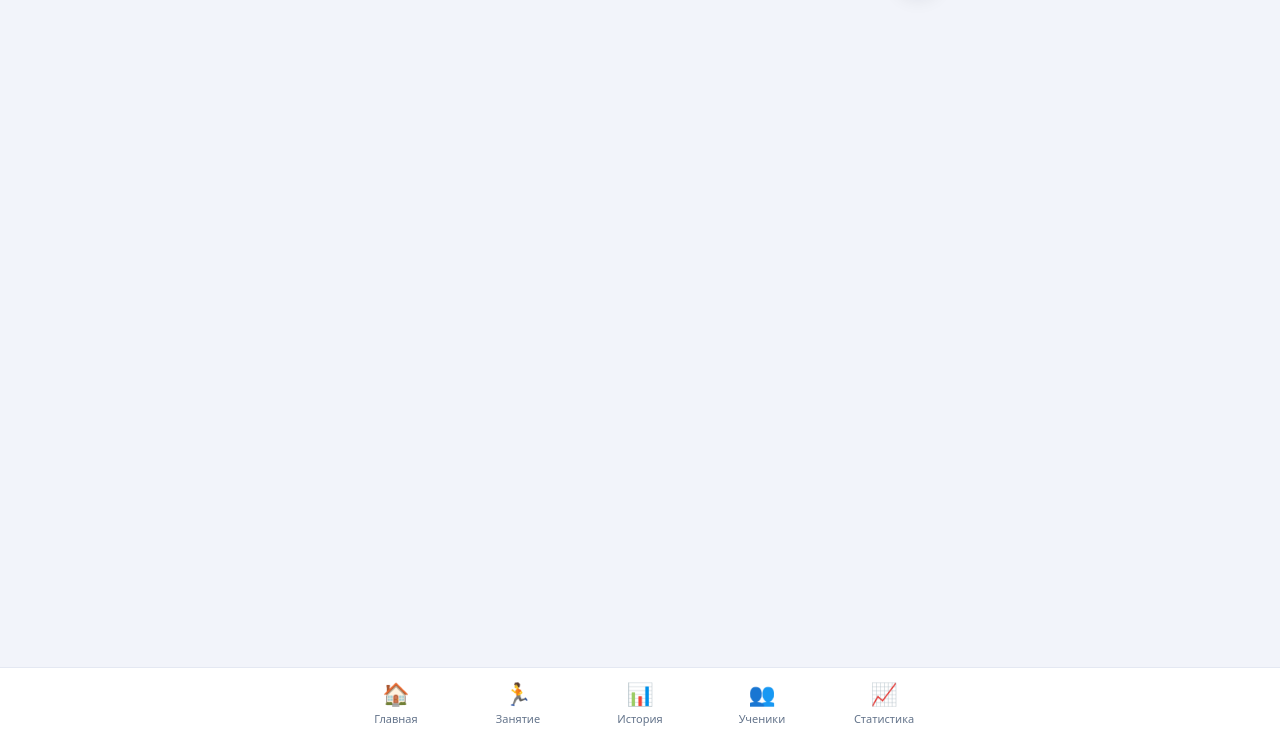
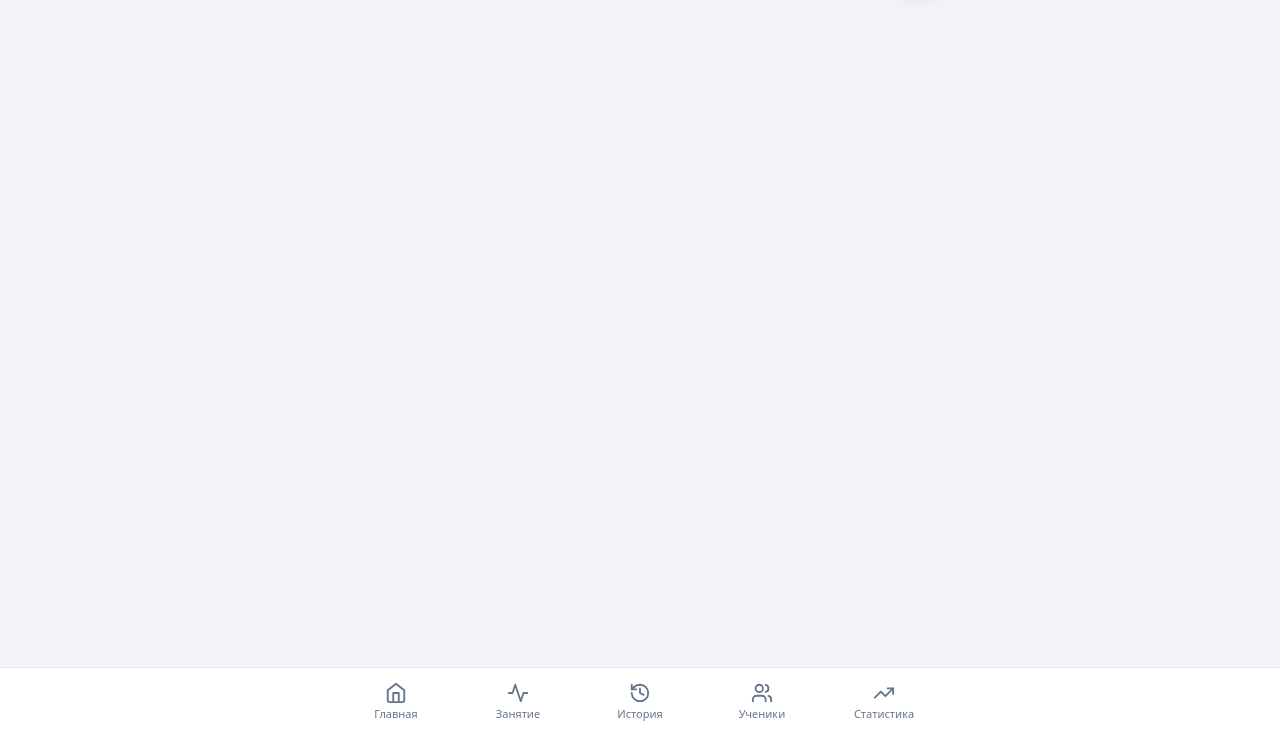
Before and after one commit to Kaguya2021/Project-peremena-, a website with bundled scripts: page public/index.html in a window 1280 px wide. Shown: the part 64-800 px from the top of the page. Built offline with nearby package versions, Linux system fonts and the light colour scheme.

Commit message:
Update index.html

```diff
--- a/public/index.html
+++ b/public/index.html
@@ -18,11 +18,26 @@
 </header>
 <main id="view"></main>
 <nav>
-  <button data-act="nav" data-v="home"><i>🏠</i>Главная</button>
-  <button data-act="nav" data-v="lesson"><i>🏃</i>Занятие</button>
-  <button data-act="nav" data-v="history"><i>📊</i>История</button>
-  <button data-act="nav" data-v="students"><i>👥</i>Ученики</button>
-  <button data-act="nav" data-v="stats"><i>📈</i>Статистика</button>
+  <button data-act="nav" data-v="home">
+    <svg width="22" height="22" viewBox="0 0 24 24" fill="none" stroke="currentColor" stroke-width="2" stroke-linecap="round" stroke-linejoin="round"><path d="m3 9 9-7 9 7v11a2 2 0 0 1-2 2H5a2 2 0 0 1-2-2z"/><polyline points="9 22 9 12 15 12 15 22"/></svg>
+    <span>Главная</span>
+  </button>
+  <button data-act="nav" data-v="lesson">
+    <svg width="22" height="22" viewBox="0 0 24 24" fill="none" stroke="currentColor" stroke-width="2" stroke-linecap="round" stroke-linejoin="round"><path d="M22 12h-4l-3 9L9 3l-3 9H2"/></svg>
+    <span>Занятие</span>
+  </button>
+  <button data-act="nav" data-v="history">
+    <svg width="22" height="22" viewBox="0 0 24 24" fill="none" stroke="currentColor" stroke-width="2" stroke-linecap="round" stroke-linejoin="round"><path d="M3 12a9 9 0 1 0 9-9 9.75 9.75 0 0 0-6.74 2.74L3 8"/><path d="M3 3v5h5"/><path d="M12 7v5l4 2"/></svg>
+    <span>История</span>
+  </button>
+  <button data-act="nav" data-v="students">
+    <svg width="22" height="22" viewBox="0 0 24 24" fill="none" stroke="currentColor" stroke-width="2" stroke-linecap="round" stroke-linejoin="round"><path d="M16 21v-2a4 4 0 0 0-4-4H6a4 4 0 0 0-4 4v2"/><circle cx="9" cy="7" r="4"/><path d="M22 21v-2a4 4 0 0 0-3-3.87"/><path d="M16 3.13a4 4 0 0 1 0 7.75"/></svg>
+    <span>Ученики</span>
+  </button>
+  <button data-act="nav" data-v="stats">
+    <svg width="22" height="22" viewBox="0 0 24 24" fill="none" stroke="currentColor" stroke-width="2" stroke-linecap="round" stroke-linejoin="round"><polyline points="22 7 13.5 15.5 8.5 10.5 2 17"/><polyline points="16 7 22 7 22 13"/></svg>
+    <span>Статистика</span>
+  </button>
 </nav>
 <div id="sheet"></div>
 <div id="toasts"></div>
```
